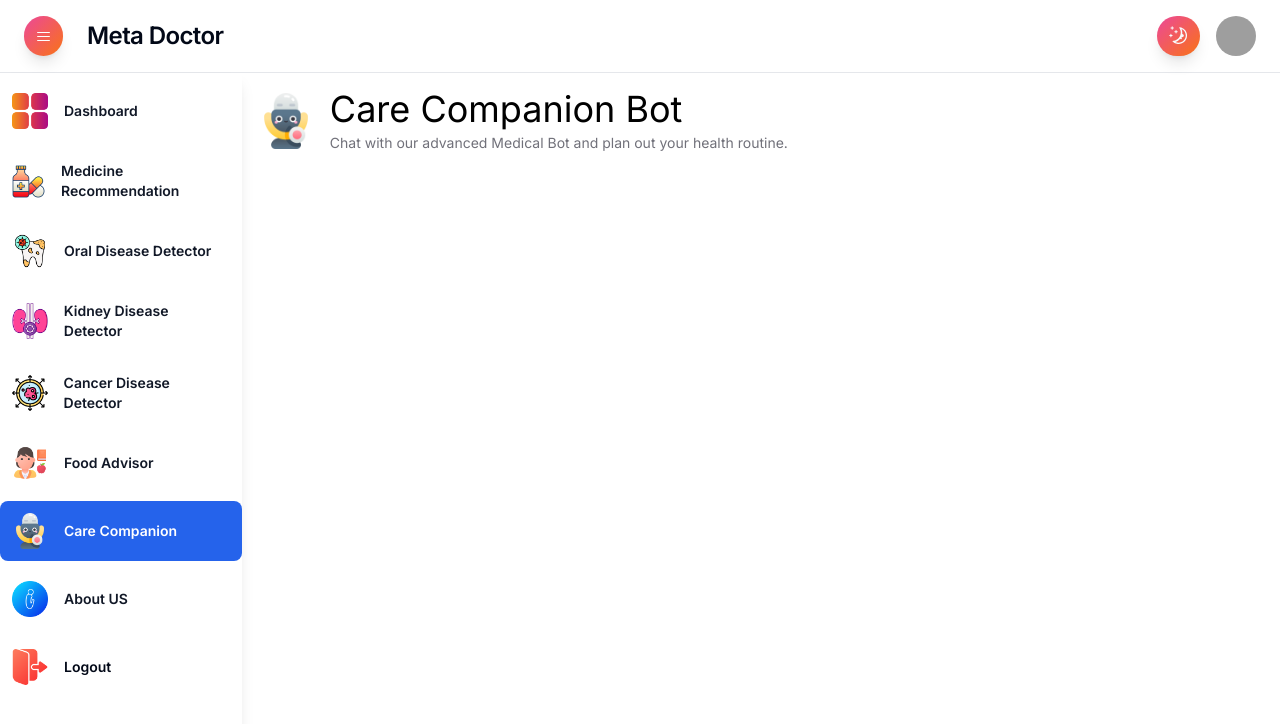
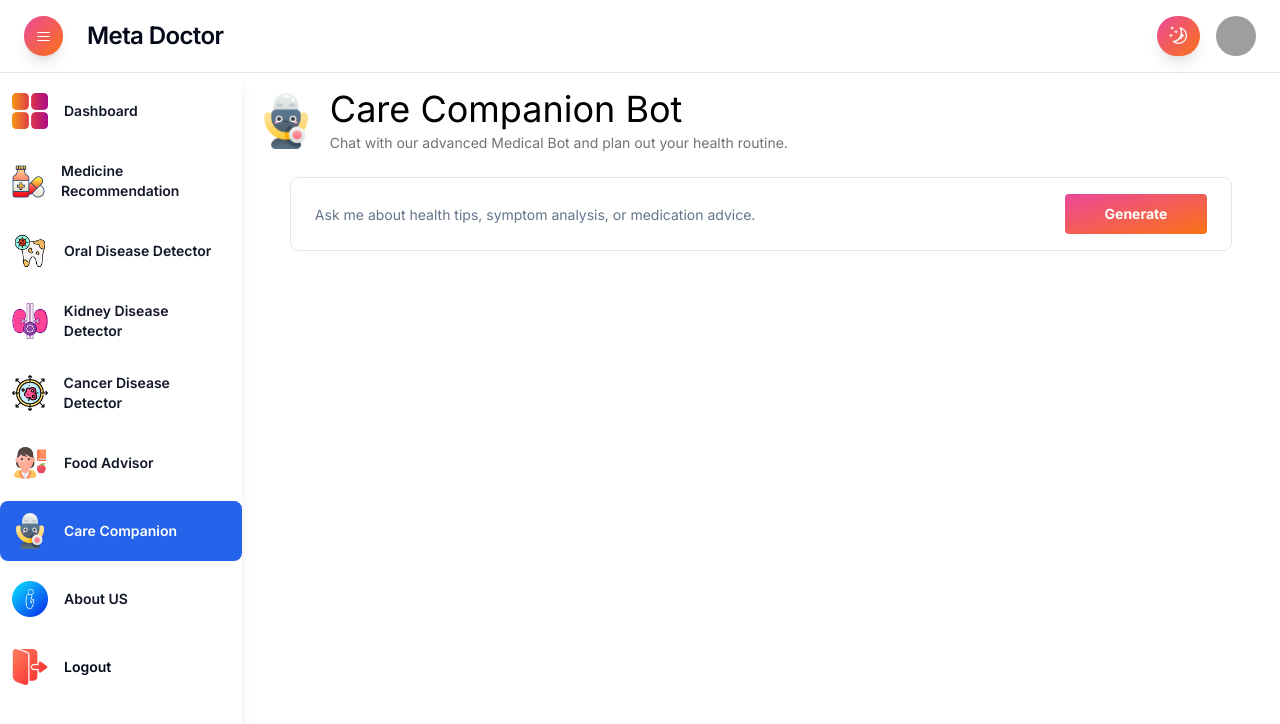
Before and after one commit to Priyanshu9898/MetaDoctor, a Next.js app in the folder client/: page /Dashboard/careCompanion in a window 1280 px wide. Shown: the top 724 px of the page. Built offline with nearby package versions, Linux system fonts and the light colour scheme; grey boxes are pictures that could not be loaded.

Commit message:
inputbox created for chatcompletion

```diff
--- /dev/null
+++ b/client/app/Dashboard/(Sidebar)/careCompanion/components/ConversationPage.tsx
@@ -0,0 +1,136 @@
+"use client";
+
+import React from "react";
+import * as z from "zod";
+import axios from "axios";
+import { useForm } from "react-hook-form";
+import { useState } from "react";
+import { toast } from "react-hot-toast";
+import { useRouter } from "next/navigation";
+import { Button } from "@/components/ui/button";
+import { Input } from "@/components/ui/input";
+import { zodResolver } from "@hookform/resolvers/zod";
+import { Form, FormControl, FormField, FormItem } from "@/components/ui/form";
+import { ReloadIcon } from "@radix-ui/react-icons";
+import Image from "next/image";
+
+export const formSchema = z.object({
+  prompt: z.string().min(1, {
+    message: "Prompt is required.",
+  }),
+});
+
+const ConversationPage = () => {
+  const router = useRouter();
+
+  const form = useForm<z.infer<typeof formSchema>>({
+    resolver: zodResolver(formSchema),
+    defaultValues: {
+      prompt: "",
+    },
+  });
+
+  const isLoading = form.formState.isSubmitting;
+
+  const onSubmit = async (values: z.infer<typeof formSchema>) => {
+    try {
+    } catch (error: any) {
+    } finally {
+      router.refresh();
+    }
+  };
+
+  return (
+    <>
+      <div className="px-4 lg:px-8 mt-6">
+        <div>
+          <Form {...form}>
+            <form
+              onSubmit={form.handleSubmit(onSubmit)}
+              className="
+                rounded-lg
+                border
+                w-full
+                p-4
+                px-3
+                md:px-6
+                focus-within:shadow-sm
+                grid
+                grid-cols-12
+                gap-2
+              "
+            >
+              <FormField
+                name="prompt"
+                render={({ field }) => (
+                  <FormItem className="col-span-12 lg:col-span-10">
+                    <FormControl className="m-0 p-0">
+                      <Input
+                        className="border-0 outline-none focus-visible:ring-0 focus-visible:ring-transparent"
+                        disabled={isLoading}
+                        placeholder="Ask me about health tips, symptom analysis, or medication advice."
+                        {...field}
+                      />
+                    </FormControl>
+                  </FormItem>
+                )}
+              />
+
+              <Button
+                className="col-span-12 lg:col-span-2 w-full  rounded font-bold text-white transition duration-300 ease-in-out transform hover:scale-110 focus:outline-none
+                bg-gradient-to-br from-pink-500 to-orange-500 hover:bg-gradient-to-bl
+                dark:from-blue-500 dark:to-purple-600 dark:bg-gradient-to-br"
+                type="submit"
+                disabled={isLoading}
+                size="icon"
+              >
+                {isLoading && (
+                  <>
+                    <ReloadIcon className="mr-2 h-4 w-4 animate-spin" />
+                  </>
+                )}
+                Generate
+              </Button>
+            </form>
+          </Form>
+        </div>
+      </div>
+
+      <div className="space-y-4 mt-4">
+        {isLoading && (
+          <div className="p-8 rounded-lg w-full flex items-center justify-center bg-muted">
+            <div className="flex justify-center items-center">
+              <Image
+                src="/GIF/loading6.gif"
+                alt="Loading..."
+                width={200}
+                height={200}
+              />
+            </div>
+          </div>
+        )}
+        {/* {messages.length === 0 && !isLoading && (
+          <Empty label="No conversation started." />
+        )}
+        <div className="flex flex-col-reverse gap-y-4">
+          {messages.map((message) => (
+            <div
+              key={message.content}
+              className={cn(
+                "p-8 w-full flex items-start gap-x-8 rounded-lg",
+                message.role === "user"
+                  ? "bg-white border border-black/10"
+                  : "bg-muted"
+              )}
+            >
+              {message.role === "user" ? <UserAvatar /> : <BotAvatar />}
+              <p className="text-sm">{message.content}</p>
+            </div>
+          ))}
+        </div> */}
+      </div>
+    </>
+  );
+};
+
+export default ConversationPage;
--- a/client/app/Dashboard/(Sidebar)/careCompanion/page.tsx
+++ b/client/app/Dashboard/(Sidebar)/careCompanion/page.tsx
@@ -1,5 +1,6 @@
 import React from "react";
 import Heading from "../../components/Heading";
+import ConversationPage from "./components/ConversationPage";
 
 const CareCompanion = () => {
   return (
@@ -9,6 +10,9 @@ const CareCompanion = () => {
         title={"Care Companion Bot"}
         description={"Chat with our advanced Medical Bot and plan out your health routine."}
       />
+
+      <ConversationPage />
+
     </>
   );
 };
```
